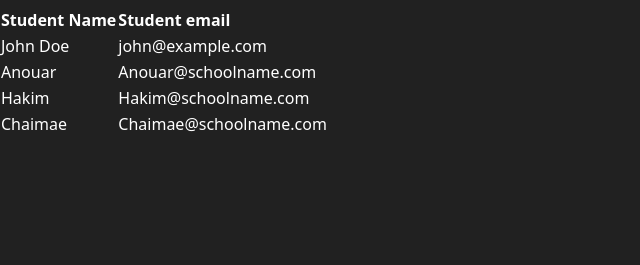
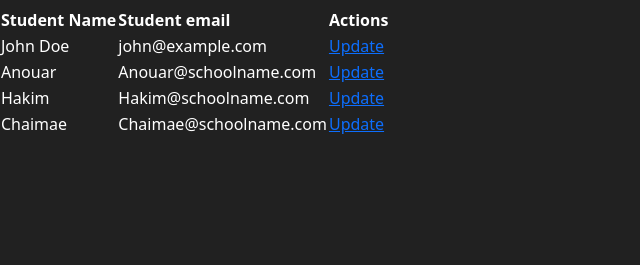
Before and after one commit to AbdessamadTzn/Flask-Project, a Flask app: page /teachers/studentsList in a window 1280 px wide. Shown: the part 91-356 px from the top of the page, without its empty margins (0-640 px from the left). Run offline with Flask 3, Linux system fonts and the light colour scheme; some libraries are stand-ins or nearby versions.

```diff
--- a/templates/teachers/students_list.html
+++ b/templates/teachers/students_list.html
@@ -6,17 +6,21 @@
 {% endblock %} {% block title %} Home {% endblock %} {% block content%}
 
 <h3>Welcome Mr. {{ teacherName }}, here is your students's list</h3>
+<div class="studentsCRUD">
   <table>
     <tr>
       <th>Student Name</th>
       <th>Student email</th>
+      <th>Actions</th>
     </tr>
     {% for student in students %}
     <tr>
       <td>{{student.name}}</td>
       <td>{{student.email}}</td>
+      <td><a href="/teachers/studentsList/update/{{student.id}}">Update</a></td>
     </tr>
     {% endfor %}
   </table>
+</div>
 
 {% endblock %}
```
Lines whose indentation alone changed are shown as unchanged.
